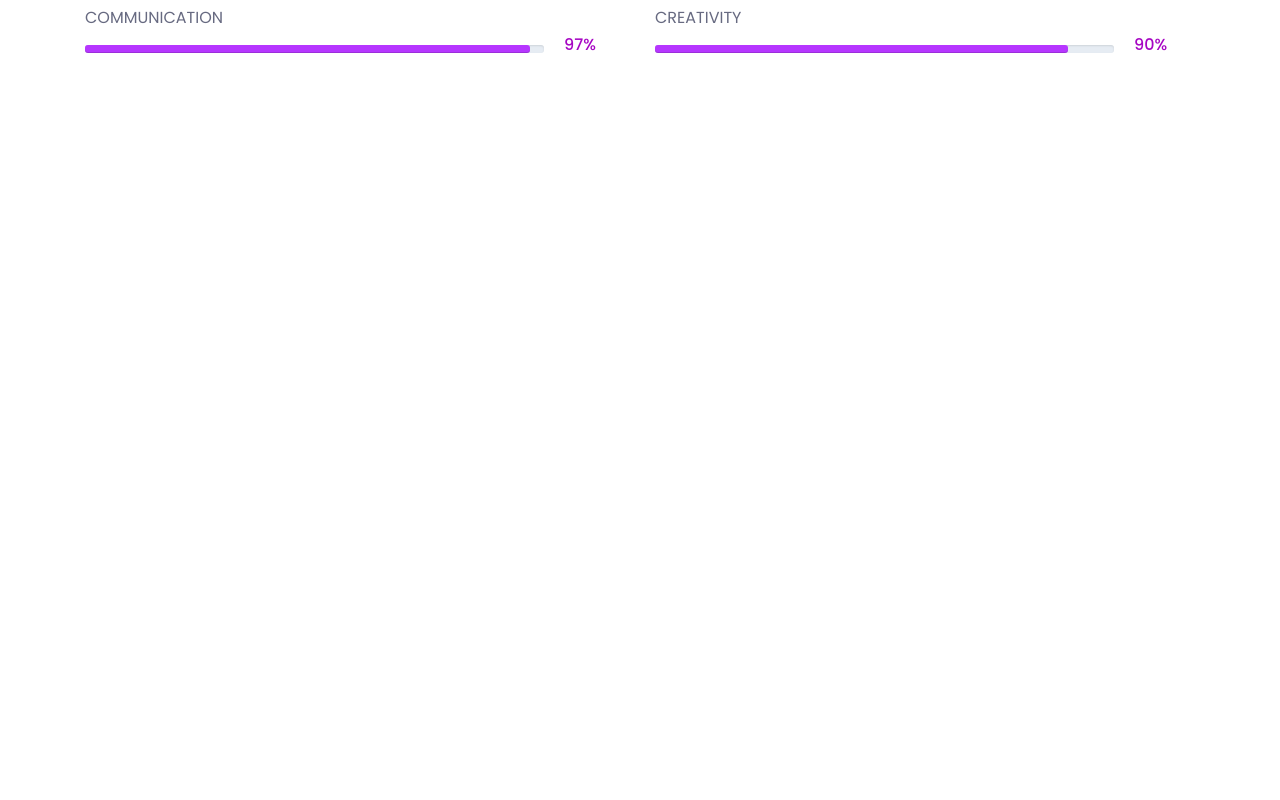
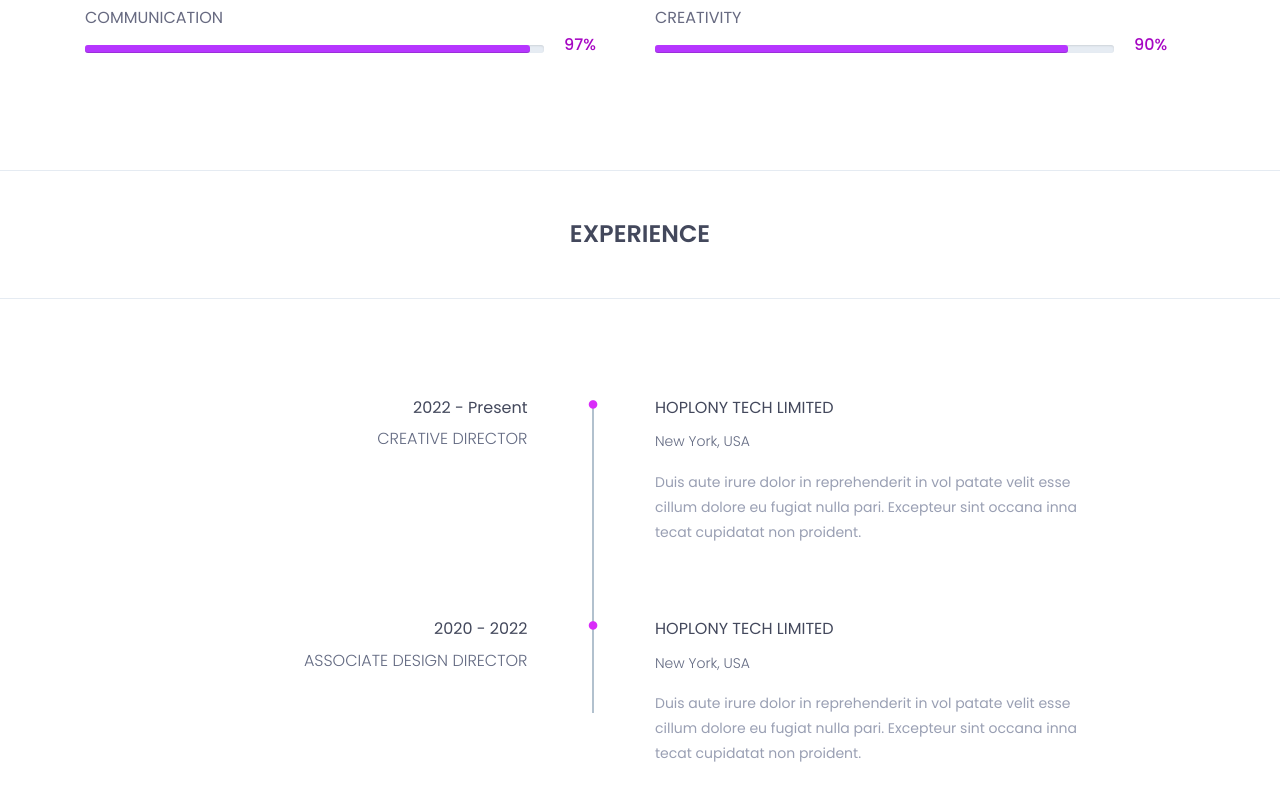
Before and after one commit to vishnu-mevada/react-vite-portfolio-web-app, a React (Vite) app: page / in a window 1280 px wide. Shown: the part 2164-2964 px from the top of the page. Before the commit the page ends 2334 px from the top, so only its background shows below. Built offline with nearby package versions, Linux system fonts and the light colour scheme.

Commit message:
added experience page

```diff
--- a/src/App.jsx
+++ b/src/App.jsx
@@ -1,10 +1,11 @@
 import './App.css';
-import { Header, Welcome, About, Skills } from './components/index';
+import { Header, Welcome, About, Skills, Experience } from './components/index';
 import constants from './constants.json';
 
 function App() {
   const profileData = constants.profileData;
   const skillsData = constants.skillsData;
+  const experienceData = constants.experienceData;
 
   return (
     <>
@@ -13,6 +14,7 @@ function App() {
         <Welcome></Welcome>
         <About profileData={profileData}></About>
         <Skills skillsData={skillsData}></Skills>
+        <Experience experienceData={experienceData}></Experience>
       </div>
     </>
   )
--- /dev/null
+++ b/src/components/Experience.jsx
@@ -0,0 +1,54 @@
+import React from "react";
+
+const Experience = ({ experienceData }) => {
+  return (
+    <>
+      <section id="experience" className="experience">
+        <div className="section-heading text-center">
+          <h2>Experience</h2>
+        </div>
+        <div className="container">
+          <div className="experience-content">
+            <div className="main-timeline">
+              <ul>
+                {experienceData.map((exp, index) => (
+                  <li key={index}>
+                    <div className="single-timeline-box fix">
+                      <div className="row">
+                        <div className="col-md-5">
+                          <div className="experience-time text-right">
+                            <h2>{exp.duration}</h2>
+                            <h3>{exp.title}</h3>
+                          </div>
+                        </div>
+                        <div className="col-md-offset-1 col-md-5">
+                          <div className="timeline">
+                            <div className="timeline-content">
+                              <h4 className="title">
+                                <span>
+                                  <i
+                                    className="fa fa-circle"
+                                    aria-hidden="true"
+                                  ></i>
+                                </span>
+                                {exp.company}
+                              </h4>
+                              <h5>{exp.location}</h5>
+                              <p className="description">{exp.description}</p>
+                            </div>
+                          </div>
+                        </div>
+                      </div>
+                    </div>
+                  </li>
+                ))}
+              </ul>
+            </div>
+          </div>
+        </div>
+      </section>
+    </>
+  );
+};
+
+export default Experience;
--- a/src/components/index.js
+++ b/src/components/index.js
@@ -2,3 +2,4 @@ export { default as Header } from './Header';
 export { default as Welcome } from './Welcome';
 export { default as About } from './About';
 export { default as Skills } from './Skills';
+export { default as Experience } from './Experience';
```
